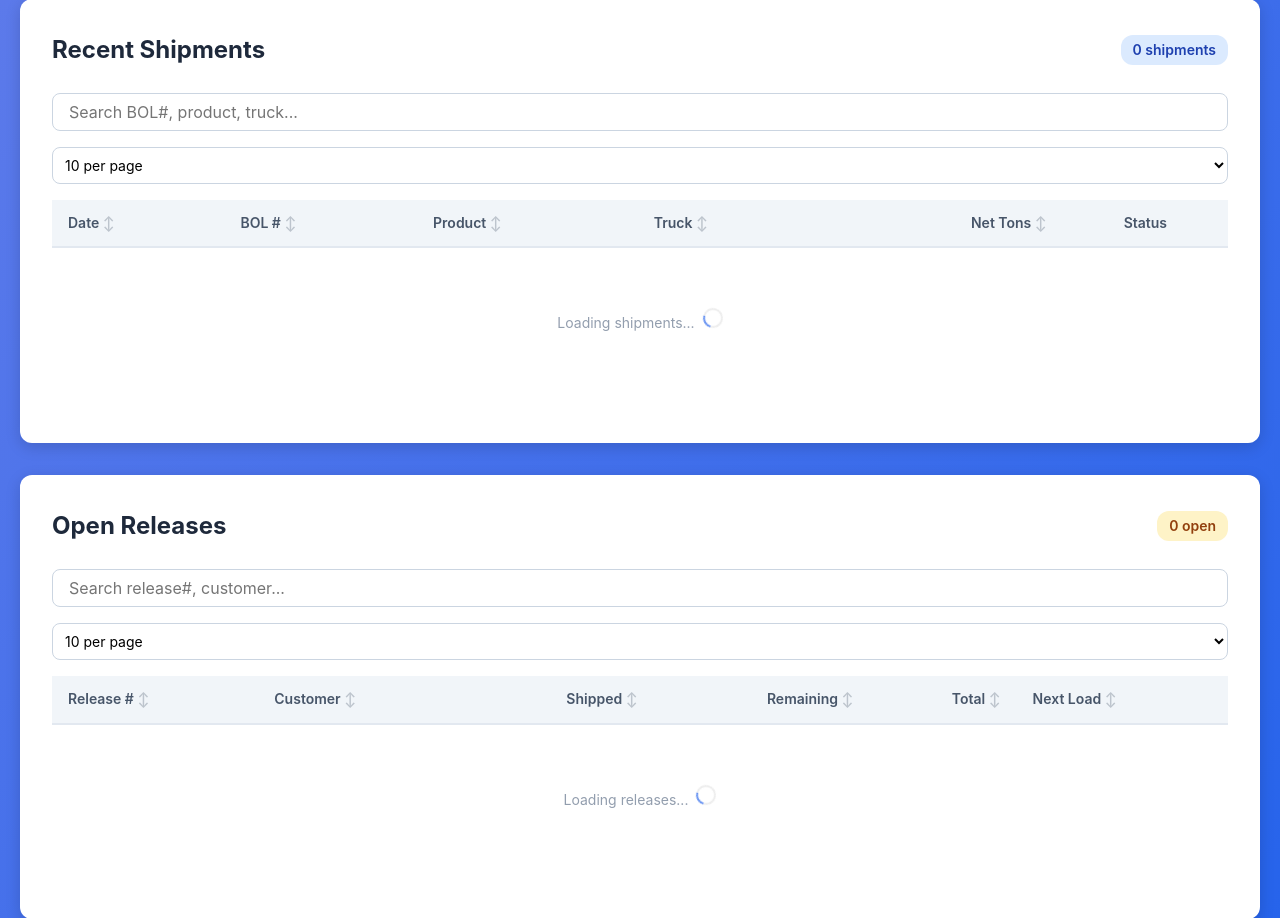
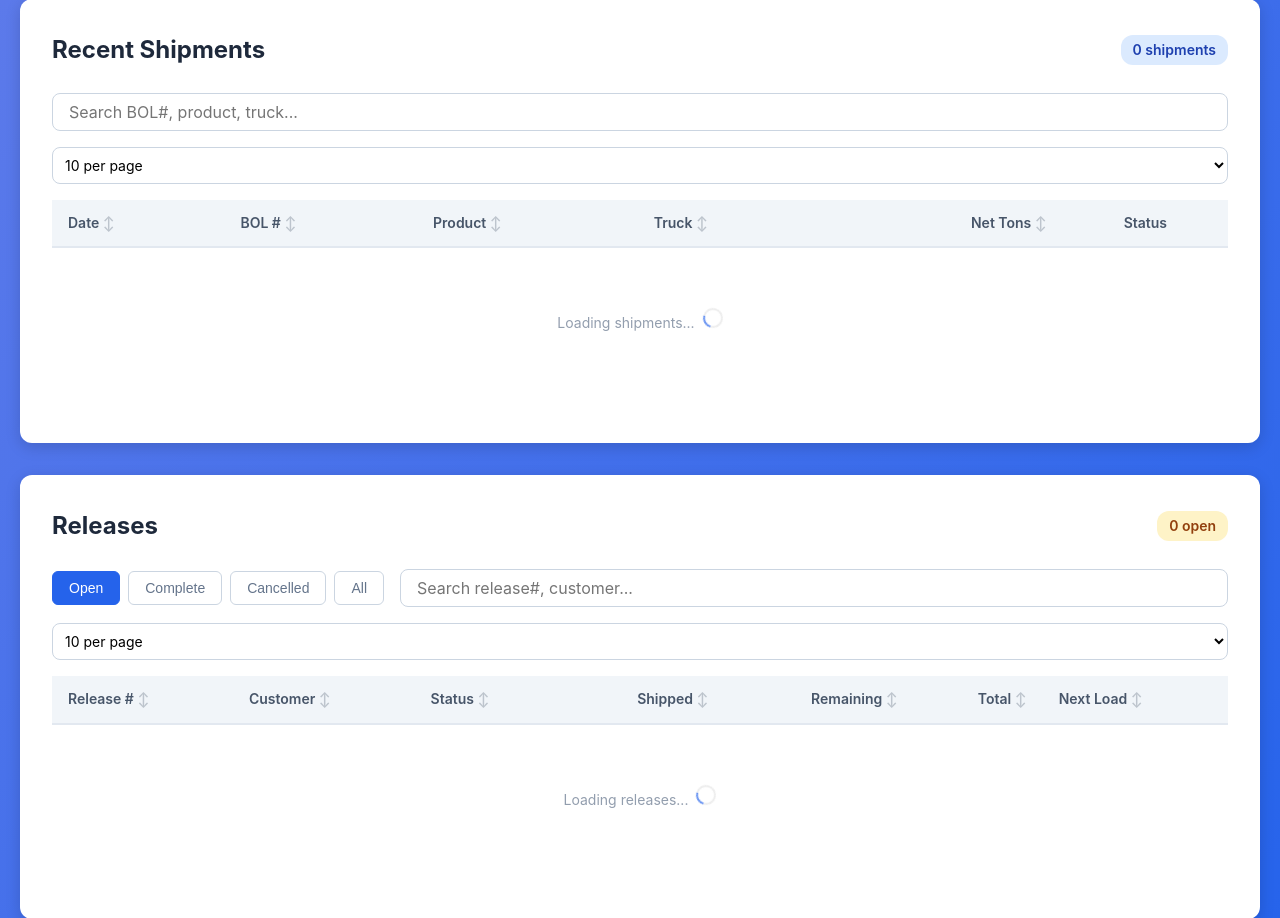
Before and after one commit to CBRT513/django-primetrade, a Django app: page /client.html in a window 1280 px wide. Shown: the part 403-1321 px from the top of the page. Run offline with Django 4.2, Linux system fonts and the light colour scheme; a user stored in the database is signed in.

Commit message:
feat: rename Open Releases to Releases with status filter tabs
- Rename API endpoint from open_releases to list_releases
- Add ?status= query param (OPEN, COMPLETE, CANCELLED, ALL)
- Defaults to OPEN for backward compatibility
- Add status column to table with colored badges
- Add status filter tabs (Open, Complete, Cancelled, All)
- Rename template from open_releases.html to releases.html
- Update both admin (templates/) and client views
- Maintain /api/releases/open/ for backward compatibility

🤖 Generated with [Claude Code](https://claude.com/claude-code)

Co-Authored-By: Claude <noreply@anthropic.com>

```diff
--- a/bol_system/urls.py
+++ b/bol_system/urls.py
@@ -31,8 +31,9 @@ urlpatterns = [
     # Release parsing + approvals
     path('releases/upload/', views.upload_release, name='release_upload'),
     path('releases/approve/', views.approve_release, name='release_approve'),
-    path('releases/open/', views.open_releases, name='releases_open'),
-    path('releases/open/view/', login_required(TemplateView.as_view(template_name='open_releases.html')), name='releases_open_view'),
+    path('releases/', views.list_releases, name='releases_list'),  # ?status=OPEN|COMPLETE|CANCELLED|ALL
+    path('releases/open/', views.list_releases, name='releases_open'),  # Backward compatibility (defaults to OPEN)
+    path('releases/view/', login_required(TemplateView.as_view(template_name='releases.html')), name='releases_view'),
     path('releases/<int:release_id>/', views.release_detail_api, name='release_detail_api'),
     path('releases/<int:release_id>/view/', login_required(TemplateView.as_view(template_name='release_detail.html')), name='release_detail_view'),
 
--- a/bol_system/views.py
+++ b/bol_system/views.py
@@ -1188,14 +1188,21 @@ def approve_release(request):
 
 @api_view(['GET'])
 @permission_classes([IsAuthenticated])
-@require_role('Admin', 'Office', 'Client')  # Client dashboard needs this for open releases display
-def open_releases(request):
+@require_role('Admin', 'Office', 'Client')  # Client dashboard needs this for releases display
+def list_releases(request):
+    """List releases with optional status filter. Defaults to OPEN."""
     try:
         from datetime import date as date_class
         today = date_class.today()
 
+        # Get status filter from query params (default to OPEN for backward compatibility)
+        status_filter = request.query_params.get('status', 'OPEN').upper()
+
         # TODO Phase 2: tenant filter once tenant_id is available
-        rels = Release.objects.filter(status='OPEN').order_by('-created_at')
+        if status_filter == 'ALL':
+            rels = Release.objects.all().order_by('-created_at')
+        else:
+            rels = Release.objects.filter(status=status_filter).order_by('-created_at')
         result = []
         for r in rels:
             loads_total = r.loads.count()
@@ -1236,6 +1243,7 @@ def open_releases(request):
                 'id': r.id,
                 'releaseNumber': r.release_number,
                 'customer': r.customer_id_text,
+                'status': r.status,
                 'totalLoads': loads_total,
                 'loadsShipped': shipped,
                 'loadsRemaining': remaining,
@@ -1253,8 +1261,8 @@ def open_releases(request):
             })
         return Response(result)
     except Exception as e:
-        logger.error(f"open_releases error: {e}", exc_info=True)
-        return Response({'error': 'Failed to load open releases', 'detail': str(e)}, status=status.HTTP_400_BAD_REQUEST)
+        logger.error(f"list_releases error: {e}", exc_info=True)
+        return Response({'error': 'Failed to load releases', 'detail': str(e)}, status=status.HTTP_400_BAD_REQUEST)
 
 # Pending loads for BOL creation (only unshipped loads)
 @api_view(['GET'])
--- a/static/client.html
+++ b/static/client.html
@@ -321,6 +321,43 @@
       font-size: 0.875rem;
     }
 
+    /* Status filter tabs */
+    .status-tabs {
+      display: flex;
+      gap: 0.5rem;
+    }
+    .status-tab {
+      padding: 0.5rem 1rem;
+      border: 1px solid #cbd5e1;
+      background: white;
+      border-radius: 6px;
+      cursor: pointer;
+      font-size: 0.875rem;
+      font-weight: 500;
+      color: #64748b;
+      transition: all 0.2s;
+    }
+    .status-tab:hover {
+      background: #f1f5f9;
+    }
+    .status-tab.active {
+      background: var(--primary, #2563eb);
+      color: white;
+      border-color: var(--primary, #2563eb);
+    }
+
+    /* Status badge in table */
+    .status-badge {
+      display: inline-block;
+      padding: 0.2rem 0.5rem;
+      border-radius: 4px;
+      font-size: 0.75rem;
+      font-weight: 600;
+    }
+    .status-badge.open { background: #dbeafe; color: #1e40af; }
+    .status-badge.complete { background: #dcfce7; color: #166534; }
+    .status-badge.cancelled { background: #fee2e2; color: #991b1b; }
+
     .btn {
       display: inline-block;
       padding: 0.5rem 1rem;
@@ -469,13 +506,19 @@
       <div class="pagination" id="shipmentPagination"></div>
     </div>
 
-    <!-- Open Releases -->
+    <!-- Releases -->
     <div class="section">
       <div class="section-header">
-        <h2 class="section-title">Open Releases</h2>
+        <h2 class="section-title">Releases</h2>
         <span id="releaseCount" class="badge badge-warning">0 open</span>
       </div>
       <div class="table-controls">
+        <div class="status-tabs">
+          <button class="status-tab active" data-status="OPEN">Open</button>
+          <button class="status-tab" data-status="COMPLETE">Complete</button>
+          <button class="status-tab" data-status="CANCELLED">Cancelled</button>
+          <button class="status-tab" data-status="ALL">All</button>
+        </div>
         <input type="text" id="releaseSearch" class="search-box" placeholder="Search release#, customer...">
         <select id="releasePageSize" class="page-size-select">
           <option value="10">10 per page</option>
@@ -489,6 +532,7 @@
           <tr>
             <th class="sortable" data-sort="releaseNumber">Release #</th>
             <th class="sortable" data-sort="customer">Customer</th>
+            <th class="sortable" data-sort="status">Status</th>
             <th class="sortable ta-r" data-sort="loadsShipped">Shipped</th>
             <th class="sortable ta-r" data-sort="loadsRemaining">Remaining</th>
             <th class="sortable ta-r" data-sort="totalLoads">Total</th>
@@ -497,7 +541,7 @@
         </thead>
         <tbody>
           <tr>
-            <td colspan="6">
+            <td colspan="7">
               <div class="loading">Loading releases...</div>
             </td>
           </tr>
@@ -720,22 +764,50 @@
         shipmentCount.textContent = `${allShipments.length} shipments`;
         renderShipments();
 
-        // Load open releases with sorting, filtering, pagination
-        const releasesData = await getJSON('/api/releases/open/');
+        // Load releases with sorting, filtering, pagination, and status filter
         const releasesTbody = document.querySelector('#releasesTable tbody');
         const releaseCount = document.getElementById('releaseCount');
 
         // Release table state
-        let allReleases = releasesData || [];
-        let filteredReleases = [...allReleases];
+        let allReleases = [];
+        let filteredReleases = [];
         let releaseCurrentPage = 1;
         let releasePageSize = 10;
         let releaseSortColumn = 'releaseNumber';
         let releaseSortDirection = 'asc';
+        let releaseStatus = 'OPEN';
+
+        async function loadReleases(status) {
+          releaseStatus = status || releaseStatus;
+          try {
+            const data = await getJSON(`/api/releases/?status=${releaseStatus}`);
+            allReleases = data || [];
+            updateReleaseCount();
+            applyReleaseFilters();
+          } catch (err) {
+            console.error('Failed to load releases:', err);
+            releasesTbody.innerHTML = `<tr><td colspan="7"><div class="empty-state" style="color: red;">Error loading releases</div></td></tr>`;
+          }
+        }
+
+        function updateReleaseCount() {
+          const statusLabel = releaseStatus === 'ALL' ? '' : releaseStatus.toLowerCase();
+          releaseCount.textContent = `${allReleases.length} ${statusLabel}`;
+        }
+
+        function applyReleaseFilters() {
+          const query = (document.getElementById('releaseSearch').value || '').toLowerCase();
+          filteredReleases = allReleases.filter(r =>
+            (r.releaseNumber || '').toLowerCase().includes(query) ||
+            (r.customer || '').toLowerCase().includes(query)
+          );
+          releaseCurrentPage = 1;
+          renderReleases();
+        }
 
         function renderReleases() {
           if (filteredReleases.length === 0) {
-            releasesTbody.innerHTML = '<tr><td colspan="6"><div class="empty-state"><div class="empty-state-icon">✅</div><p>No open releases</p></div></td></tr>';
+            releasesTbody.innerHTML = '<tr><td colspan="7"><div class="empty-state"><div class="empty-state-icon">✅</div><p>No releases found</p></div></td></tr>';
             document.getElementById('releasePagination').innerHTML = '';
             return;
           }
@@ -759,16 +831,20 @@
           const start = (releaseCurrentPage - 1) * releasePageSize;
           const pageData = sorted.slice(start, start + releasePageSize);
 
-          releasesTbody.innerHTML = pageData.map(r => `
+          releasesTbody.innerHTML = pageData.map(r => {
+            const statusClass = (r.status || 'open').toLowerCase();
+            const statusBadge = `<span class="status-badge ${statusClass}">${r.status || 'OPEN'}</span>`;
+            return `
             <tr>
               <td style="font-weight: 600;">${r.releaseNumber || '-'}</td>
               <td>${r.customer || '-'}</td>
+              <td>${statusBadge}</td>
               <td class="ta-r">${r.loadsShipped || 0} <span style="color: #64748b;">(${Number(r.tonsShipped || 0).toFixed(2)} NT)</span></td>
               <td class="ta-r"><span class="badge badge-warning">${r.loadsRemaining || 0}</span> <span style="color: #64748b;">(${Number(r.tonsRemaining || 0).toFixed(2)} NT)</span></td>
               <td class="ta-r">${r.totalLoads || 0}</td>
               <td>${r.nextScheduledDate || '-'}</td>
-            </tr>
-          `).join('');
+            </tr>`;
+          }).join('');
 
           // Pagination controls
           const paginationEl = document.getElementById('releasePagination');
@@ -791,16 +867,17 @@
           renderReleases();
         };
 
+        // Status tabs
+        document.querySelectorAll('.status-tab').forEach(tab => {
+          tab.addEventListener('click', function() {
+            document.querySelectorAll('.status-tab').forEach(t => t.classList.remove('active'));
+            this.classList.add('active');
+            loadReleases(this.dataset.status);
+          });
+        });
+
         // Search
-        document.getElementById('releaseSearch').addEventListener('input', function() {
-          const query = this.value.toLowerCase();
-          filteredReleases = allReleases.filter(r =>
-            (r.releaseNumber || '').toLowerCase().includes(query) ||
-            (r.customer || '').toLowerCase().includes(query)
-          );
-          releaseCurrentPage = 1;
-          renderReleases();
-        });
+        document.getElementById('releaseSearch').addEventListener('input', applyReleaseFilters);
 
         // Page size
         document.getElementById('releasePageSize').addEventListener('change', function() {
@@ -825,8 +902,8 @@
           });
         });
 
-        releaseCount.textContent = `${allReleases.length} open`;
-        renderReleases();
+        // Initial load (defaults to OPEN)
+        loadReleases();
 
       } catch (e) {
         console.error('Dashboard load error:', e);
```
Also changed, not shown: templates/releases.html (renamed from templates/open_releases.html, +78 -10 lines).
